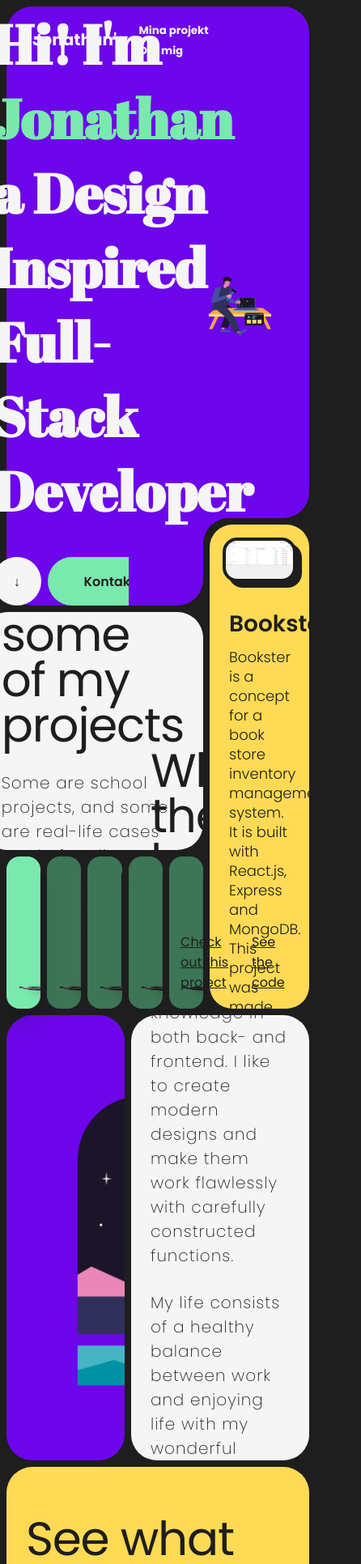
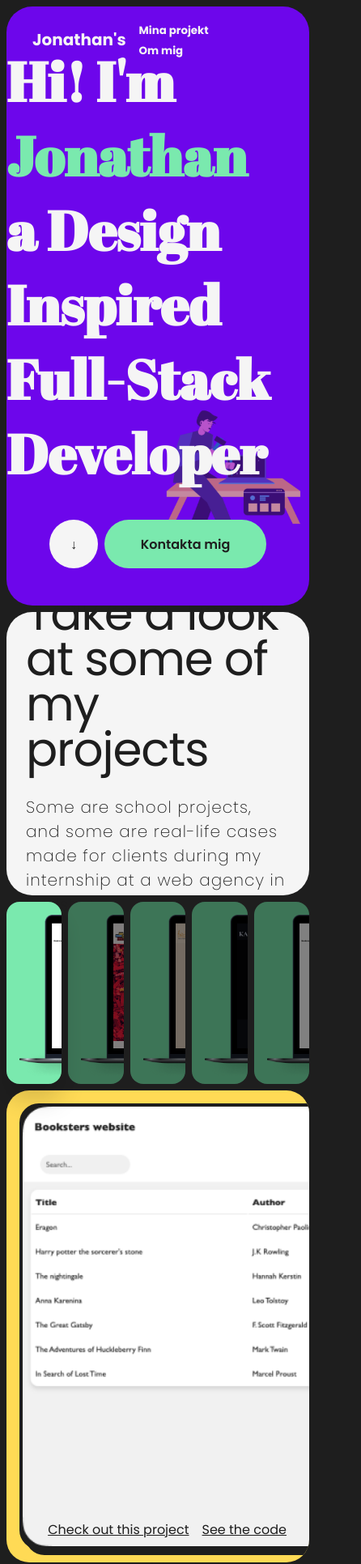
Before and after one commit to Wztrbrg/portfolio, a React (Create React App) app: page / in a window 390 px wide. Shown: the top 1932 px of the page at 81% size, 446 px wide, since content can reach past the window. Built offline with nearby package versions, Linux system fonts and the light colour scheme.

Commit message:
added responsive design for tablets

```diff
--- a/src/assets/style/components/AboutSection.scss
+++ b/src/assets/style/components/AboutSection.scss
@@ -16,12 +16,22 @@
     height: 50%;
 
     .left {
+      position: relative;
       width: 40%;
       height: 100%;
       background: $purple;
+      border-radius: 32px;
+    }
+
+    .left::before {
+      content: " ";
+      position: absolute;
+      width: 100%;
+      height: 100%;
+      opacity: 0.5;
       background-image: url(../../images/19.png);
       background-size: cover;
-      border-radius: 32px;
+      background-position: center;
     }
 
     .right {
@@ -74,8 +84,7 @@
     }
 
     #main-slider-container {
-      width: 66%;
-      min-width: 988px;
+      width: 988px;
       height: 100%;
       display: flex;
       justify-content: center;
--- a/src/assets/style/components/CardSlider.scss
+++ b/src/assets/style/components/CardSlider.scss
@@ -190,3 +190,48 @@
     }
   }
 }
+
+@media screen and (max-width: 1300px) {
+  .project-content {
+    flex-direction: column;
+    gap: 8px;
+
+    .left {
+      width: 100%;
+      height: 50%;
+      min-height: 500px;
+    }
+
+    .display-wrapper {
+      margin: 0;
+      padding: 0;
+      width: 100%;
+      height: 50%;
+      min-height: 400px;
+
+      .left-bg-cover {
+        display: none;
+      }
+
+      .left-bg-cover-inner {
+        display: none;
+      }
+
+      .display-card {
+        display: flex;
+
+        .top {
+          height: 100%;
+
+          img {
+            max-height: none;
+            min-width: 500px;
+            border-radius: 24px;
+            object-fit: cover;
+            object-position: left;
+          }
+        }
+      }
+    }
+  }
+}
--- a/src/assets/style/components/ContactSection.scss
+++ b/src/assets/style/components/ContactSection.scss
@@ -80,14 +80,23 @@
     gap: 8px;
 
     .top {
+      position: relative;
       width: 100%;
       height: 60%;
       background-color: $purple;
       border-radius: 32px;
+    }
+
+    .top::before {
+      content: " ";
+      position: absolute;
+      width: 100%;
+      height: 100%;
       background-image: url(../../images/contact-img.png);
       background-size: contain;
       background-repeat: no-repeat;
       background-position: center;
+      opacity: 0.5;
     }
 
     .bottom {
@@ -119,3 +128,27 @@
     }
   }
 }
+
+@media screen and (max-width: 1300px) {
+  .contact-wrapper {
+    .left {
+      width: 70%;
+      padding-left: 8px;
+      padding-right: 16px;
+
+      .contact-form {
+        width: 100%;
+      }
+    }
+
+    .right {
+      .top {
+        height: 50%;
+      }
+
+      .bottom {
+        height: 50%;
+      }
+    }
+  }
+}
--- a/src/assets/style/components/HeroSection.scss
+++ b/src/assets/style/components/HeroSection.scss
@@ -105,6 +105,45 @@
       background-size: contain;
       background-repeat: no-repeat;
       background-position: center;
+      opacity: 0.6;
     }
   }
 }
+
+@media screen and (max-width: 1300px) {
+  .hero-wrapper {
+    height: 70vh;
+    min-height: none;
+    overflow: hidden;
+
+    .right-bg-cover {
+      display: none;
+
+      .right-bg-cover-inner {
+        display: none;
+      }
+    }
+
+    .hero-content {
+      padding: 0;
+
+      .left {
+        width: 100%;
+        z-index: 200;
+
+        .heading {
+          display: flex;
+          flex-direction: column;
+          justify-content: center;
+          align-items: center;
+        }
+      }
+      .right {
+        // display: none;
+        position: absolute;
+        bottom: -188px;
+        right: 0;
+      }
+    }
+  }
+}
--- a/src/assets/style/components/ProjectSection.scss
+++ b/src/assets/style/components/ProjectSection.scss
@@ -6,3 +6,9 @@
   justify-content: center;
   border-radius: 32px;
 }
+
+@media screen and (max-width: 1300px) {
+  .projects-wrapper {
+    height: 100%;
+  }
+}
--- a/src/assets/style/pages/Home.scss
+++ b/src/assets/style/pages/Home.scss
@@ -3,6 +3,7 @@
 
 .home-wrapper {
   width: 100%;
+  height: 100%;
   display: flex;
   flex-direction: column;
   align-items: center;
```
